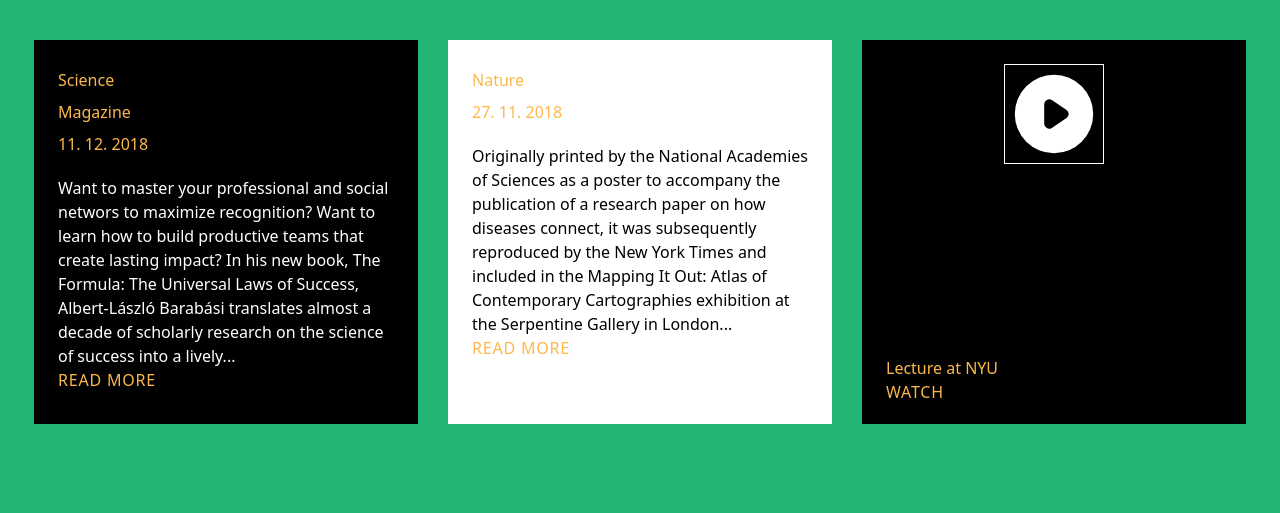
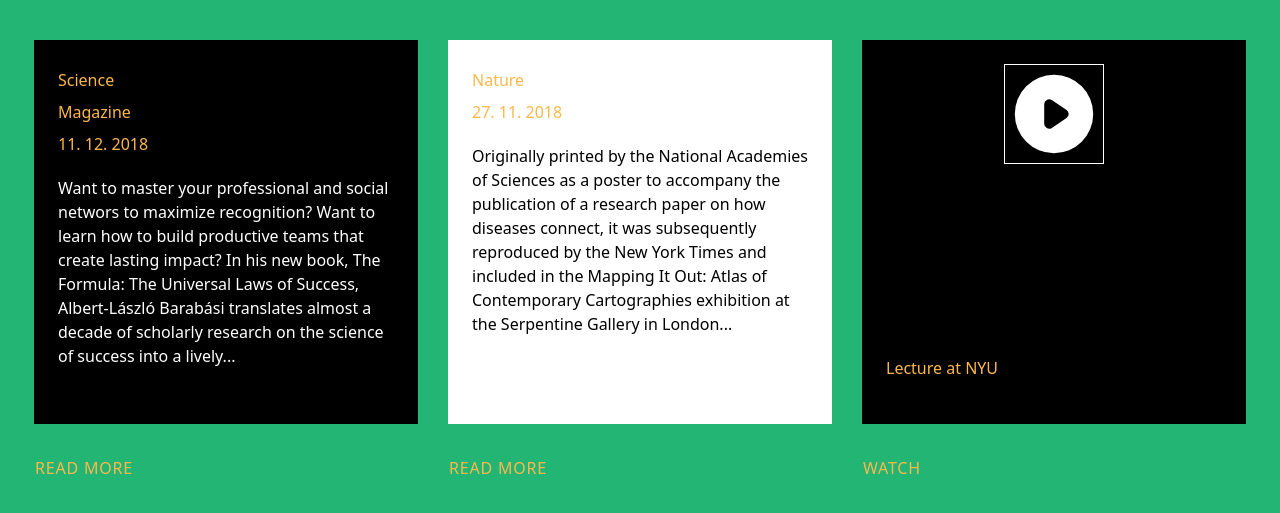
Before and after one commit to hoarse5/sitebuild-re, a plain HTML site: page index.html in a window 1280 px wide. Shown: the part 95-608 px from the top of the page. Drawn offline with nearby package versions, Linux system fonts and the light colour scheme.

Commit message:
some changes

```diff
--- a/index.html
+++ b/index.html
@@ -18,26 +18,30 @@
         </div>
     </div>
     <div class="cards  justify-self-center m-12">
+        <div>
             <div class="container one  h-96 w-96 bg-black p-6 mb-8">
                 <h3 class="leading-8">Science</h3>
                 <h3 class="leading-8">Magazine</h3>
                 <h3 class="leading-8 pb-4">11. 12. 2018</h3>
                 <span class="text-white">Want to master your professional and social networs to maximize recognition? Want to learn how to build productive teams that create lasting impact? In his new book, The Formula: The Universal Laws of Success, Albert-László Barabási translates
                 almost a decade of scholarly research on the science of success into a lively...</span>
+            </div>
             <div>
-
-                <button class="btn uppercase tracking-wider">read more</button>
+                <button class="btn uppercase tracking-wider px-4 mb-4">read more</button>
             </div>
         </div>
+        <div>
             <div class="container two  h-96 w-96 bg-white p-6 mb-8">
                 <h3 class="leading-8">Nature</h3>
                 <h3 class="leading-8 pb-4">27. 11. 2018</h3>
                 <span>Originally printed by the National Academies of Sciences as a poster to accompany the publication of a research paper on how diseases connect, it was subsequently reproduced by the New York Times and included in the Mapping It Out: Atlas
                 of Contemporary Cartographies exhibition at the Serpentine Gallery in London...</span>
+            </div>
             <div>
-                <button class="btn uppercase tracking-wider">read more</button>
+                <button class="btn uppercase tracking-wider px-4 mb-4">read more</button>
             </div>
         </div>
+        <div>
             <div class="container three h-96 w-96 p-6 mb-8 bg-black ">
                 <div>
                     <div class="icon flex justify-center items-center">
@@ -45,7 +49,8 @@
                     </div>
                 </div>
                 <h3 class="pt-48">Lecture at NYU</h3>
-            <div><button class="btn uppercase tracking-wider">watch</button> </div>
+            </div>
+            <div><button class="btn uppercase tracking-wider px-4 mb-4">watch</button> </div>
         </div>
     </div>
 </body>
```
Lines whose indentation alone changed are shown as unchanged.
